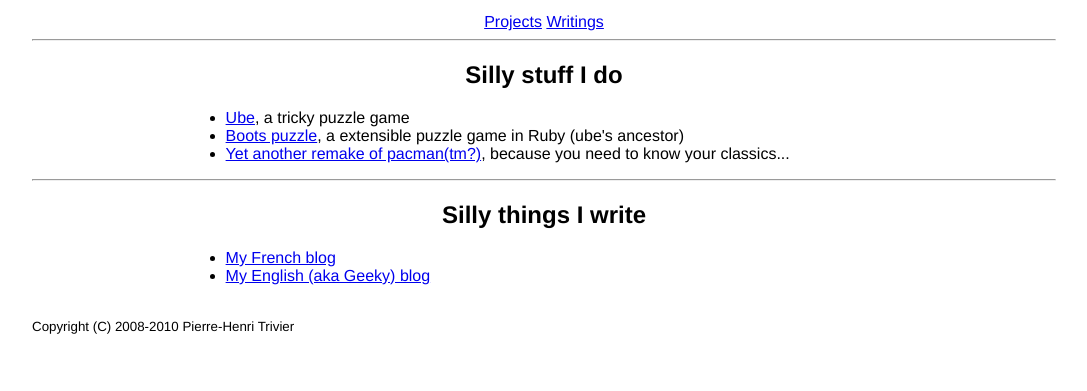
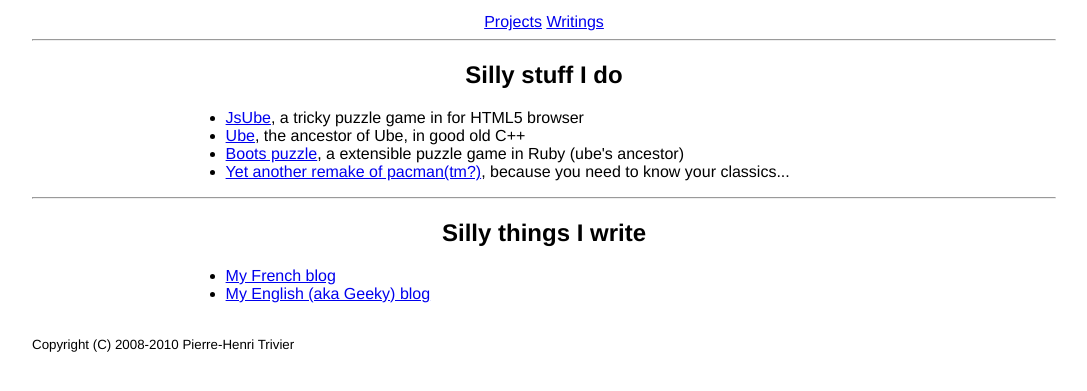
Before and after one commit to phtrivier/ph.on.things.free.fr, a plain HTML site: page index.html in a window 1280 px wide. Shown: the part 87-478 px from the top of the page, without its empty margins (96-1183 px from the left). Drawn offline with Linux system fonts and the light colour scheme.

Commit message:
Fixed index page

```diff
--- a/index.html
+++ b/index.html
@@ -18,7 +18,8 @@
 
    <h2><a name="projects">Silly stuff I do</a></h2>
    <ul class="short_list">
-     <li><a href="projects/ube/index.html">Ube</a>, a tricky puzzle game</a></li>
+     <li><a href="projects/jsube/index.html">JsUbe</a>, a tricky puzzle game in for HTML5 browser</a></li>
+     <li><a href="projects/ube/index.html">Ube</a>, the ancestor of Ube, in good old C++</a></li>
      <li><a href="projects/boots-puzzle/index.html">Boots puzzle</a>, a extensible puzzle game in Ruby (ube's ancestor)</li>
      <li><a href="projects/pacman-remake/index.html">Yet another remake of pacman(tm?)</a>, because you need to know your classics...</li>
    </ul>
```
Also changed, not shown: projects/jsube/index.html (+1 -1 lines).
